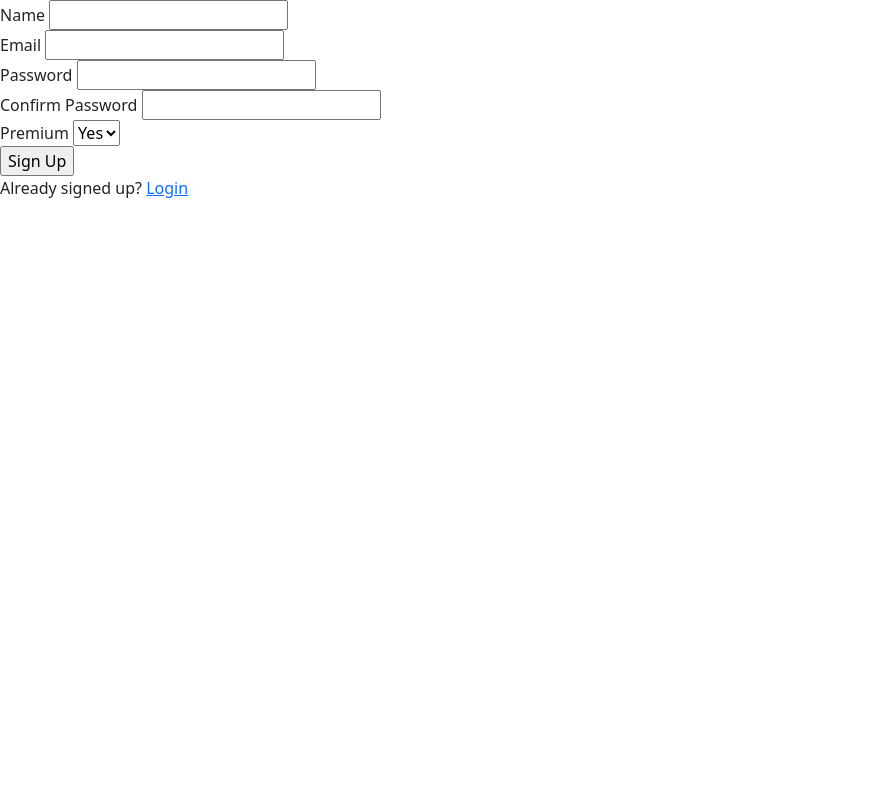
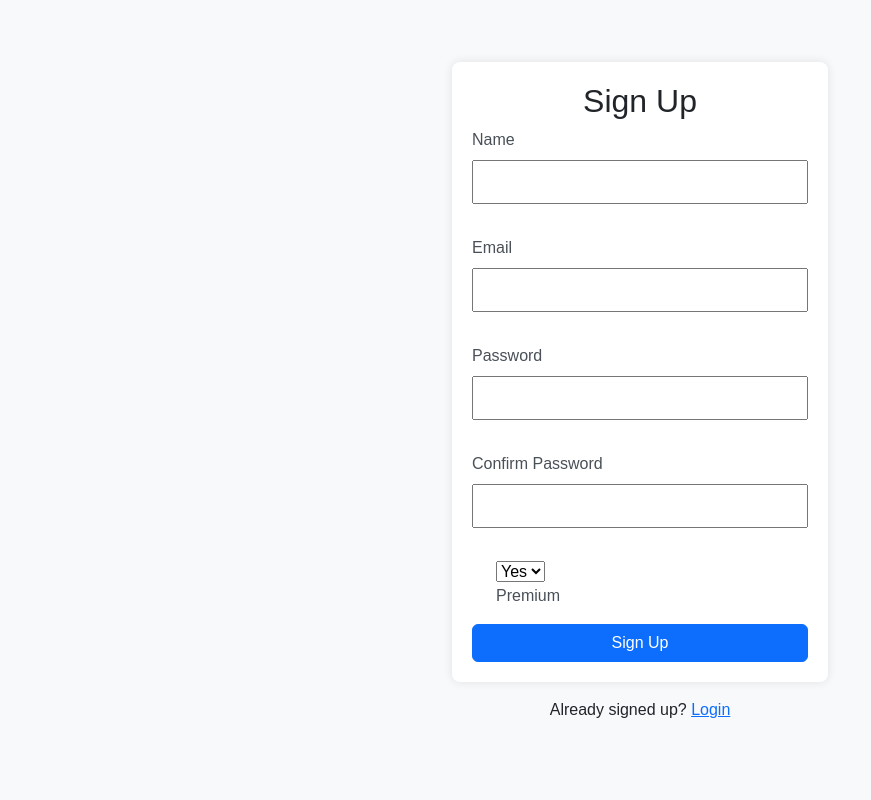
Before and after one commit to hemmerlinaj20/Comp442_TravelInfo, a Flask app: template templates/signup.html in a window 1280 px wide. Shown: the whole page, without its empty margins (0-871 px from the left). Run offline with Flask 3, Linux system fonts and the light colour scheme; the template is opened without the code that fills it: values that come from a table or form of the project are taken from there, others are empty.

Commit message:
signup and login styling changes

```diff
--- a/static/stylesheets/signup.css
+++ b/static/stylesheets/signup.css
@@ -0,0 +1,69 @@
+body {
+    font-family: Arial, sans-serif;
+    background-color: #f8f9fa;
+    margin: 0;
+    padding: 0;
+    display: flex;
+    align-items: center;
+    justify-content: center;
+    height: 100vh;
+}
+
+.page-container {
+    display: flex;
+    align-items: center;
+    justify-content: center;
+    height: 100vh;
+    width: 100%;
+}
+
+.container {
+    width: 100%;
+    max-width: 400px;
+}
+
+form {
+    background-color: #fff;
+    padding: 20px;
+    border-radius: 8px;
+    box-shadow: 0 0 10px rgba(0, 0, 0, 0.1);
+}
+
+label {
+    display: block;
+    margin-bottom: 8px;
+    color: #495057;
+}
+
+input {
+    width: 100%;
+    padding: 8px;
+    margin-bottom: 16px;
+    box-sizing: border-box;
+}
+
+.checkbox {
+    margin-top: 10px;
+}
+
+button {
+    width: 100%;
+    padding: 10px 15px;
+    border: none;
+    border-radius: 4px;
+    cursor: pointer;
+}
+
+button:hover {
+    background-color: #0056b3;
+}
+
+footer {
+    margin-top: 20px;
+    text-align: center;
+    color: #495057;
+}
+
+.alert {
+    margin-top: 20px;
+}
--- a/templates/signup.html
+++ b/templates/signup.html
@@ -9,14 +9,14 @@
     rel="stylesheet" crossorigin="anonymous"
     integrity="sha384-4bw+/aepP/YC94hEpVNVgiZdgIC5+VKNBQNGCHeKRQN+PtmoHDEXuppvnDJzQIu9">
 
-    <script defer crossorigin="anonymous"
-    src="https://cdn.jsdelivr.net/npm/bootstrap@5.3.1/dist/js/bootstrap.bundle.min.js"
-    integrity="sha384-HwwvtgBNo3bZJJLYd8oVXjrBZt8cqVSpeBNS5n7C8IVInixGAoxmnlMuBnhbgrkm"></script>
+    <link rel="stylesheet" href="/static/styles/signup.css">
 </head>
 <body>
+  <div class="page-container">
+    <div class="container">
       <div id="error-messages">
         {% for msg in get_flashed_messages() %}
-        <div class="alert alert-warning alert-dismissible fade show w-50 mx-auto" role="alert">
+          <div class="alert alert-warning alert-dismissible fade show" role="alert">
             {{ msg }}
             <button type="button" class="btn-close" data-bs-dismiss="alert" aria-label="Close"></button>
           </div>
@@ -25,29 +25,34 @@
 
       <form method="POST">
         {{ form.hidden_tag() }}
-
+        <h2 class="text-center">Sign Up</h2>
+        <div class="mb-3">
           {{ form.name.label }}
           {{ form.name() }}
-        <br>
+        </div>
+        <div class="mb-3">
           {{ form.email.label }}
           {{ form.email() }}
-        <br>
+        </div>
+        <div class="mb-3">
           {{ form.password.label }}
-        {{ form.password }}
-        <br>
+          {{ form.password() }}
+        </div>
+        <div class="mb-3">
           {{ form.confirm_password.label }}
-        {{ form.confirm_password }}
-        <br>
-        {{ form.premium.label }}
-        {{ form.premium }}
-        <br>
-        {{ form.submit() }}
+          {{ form.confirm_password() }}
+        </div>
+        <div class="mb-3 form-check">
+          {{ form.premium() }}
+          {{ form.premium.label(class="form-check-label") }}
+        </div>
+        <button type="submit" class="btn btn-primary">Sign Up</button>
       </form>
 
-      <div>
-        <footer>
-          <p> Already signed up? <a href = "{{url_for('get_login')}}"> Login </a></p>
-        </footer>
+      <div class="mt-3 text-center">
+        <p>Already signed up? <a href="{{url_for('get_login')}}">Login</a></p>
+      </div>
+    </div>
   </div>
 </body>
 </html>
```
Also changed, not shown: static/stylesheets/login.css (+65 -0 lines), templates/login_form.html (+15 -13 lines). Lines whose indentation alone changed are shown as unchanged.
